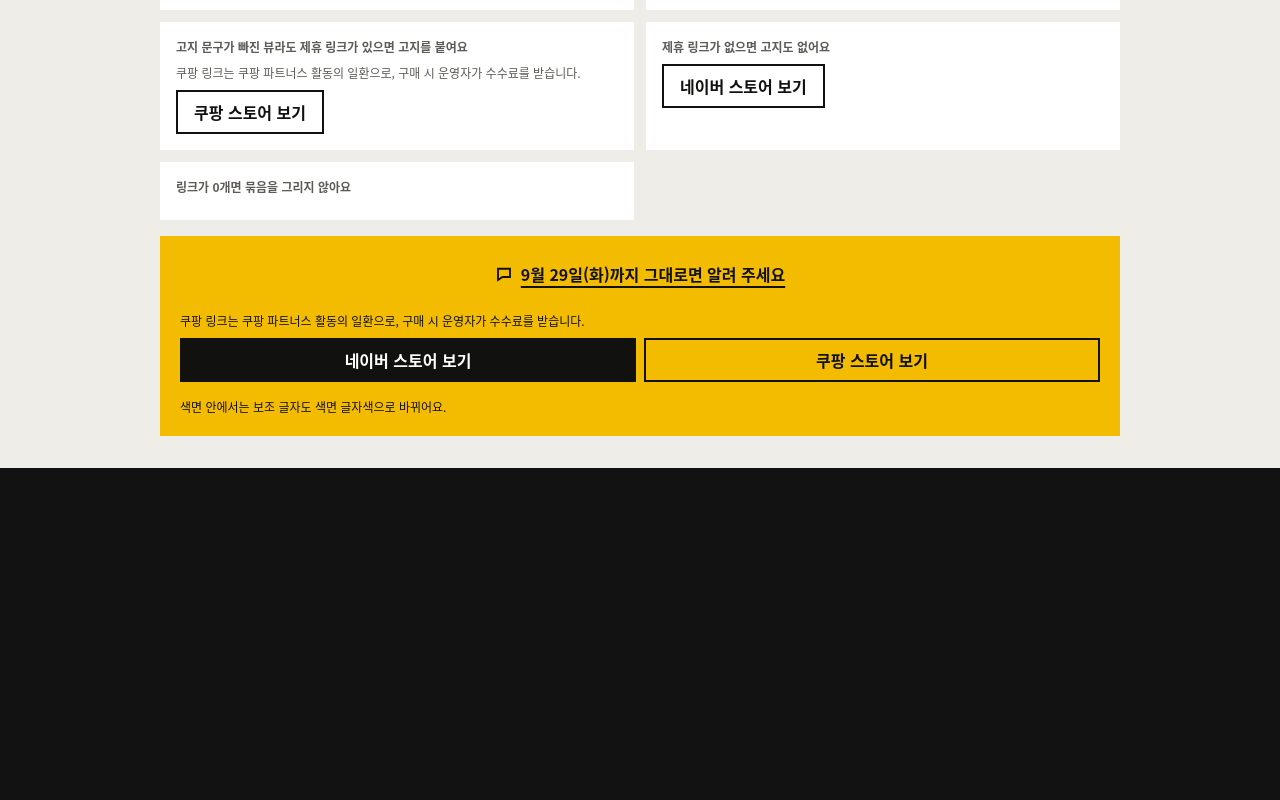
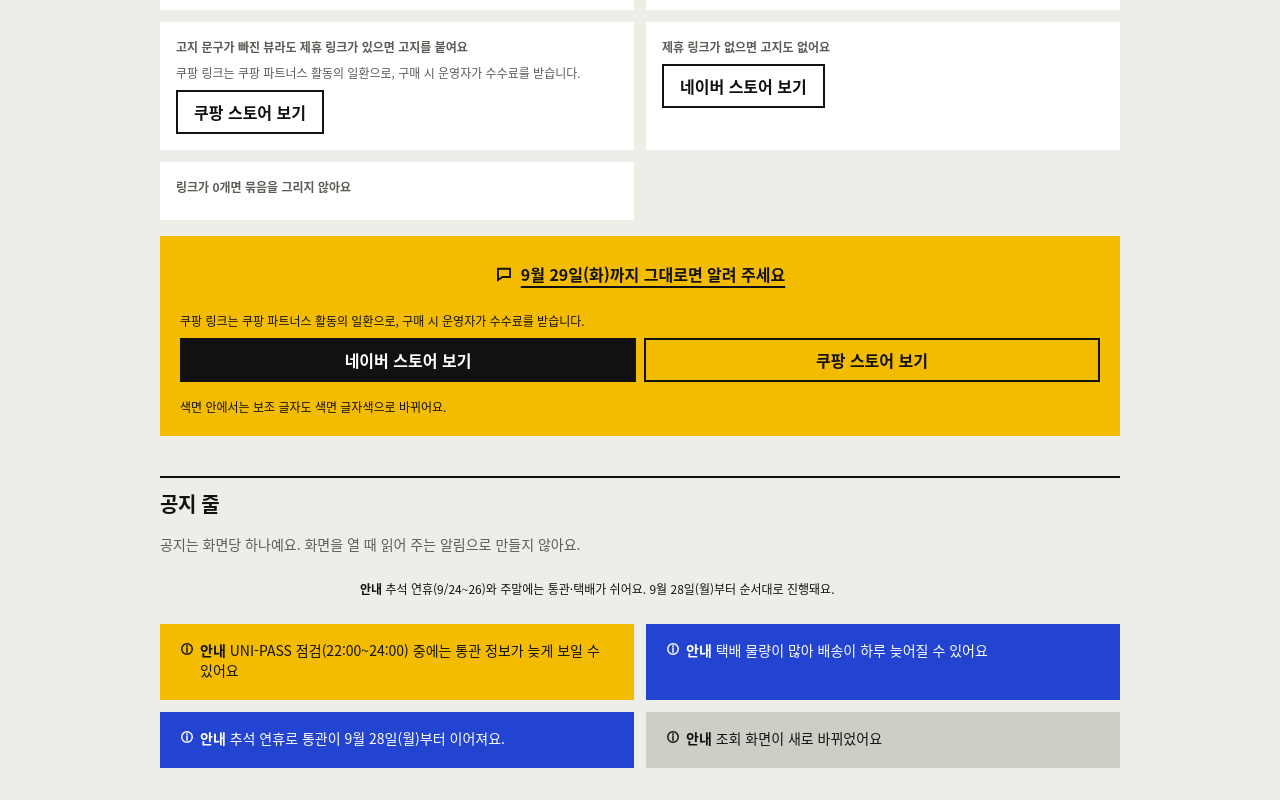
Before and after one commit to Ddomongs/tracking-tipoasis, a Next.js app: page /internal/ui-kit in a window 1280 px wide. Shown: the part 5348-6148 px from the top of the page. Before the commit the page ends 5816 px from the top, so only its background shows below. Built offline with nearby package versions, Linux system fonts and the light colour scheme.

Commit message:
feat: add NoticeBanner and the one-shot field paint motion

```diff
--- a/app/(internal)/internal/ui-kit/page.tsx
+++ b/app/(internal)/internal/ui-kit/page.tsx
@@ -1,6 +1,7 @@
 import type { Metadata } from "next";
 import { AffiliateLinkGroup } from "@/components/primitives/AffiliateLinkGroup";
 import { Button } from "@/components/primitives/Button";
+import { NoticeBanner } from "@/components/primitives/NoticeBanner";
 import { TalkLink } from "@/components/primitives/TalkLink";
 import { NumberBar } from "@/components/primitives/NumberBar";
 import { EtaDisplay } from "@/components/primitives/EtaDisplay";
@@ -13,6 +14,7 @@
   ActionWeight,
   EtaDate,
   EtaView,
+  NoticeView,
   NumberView,
   SpineView,
   StoreLinkView,
@@ -144,6 +146,7 @@
         <EtaSection />
         <NumberBarSection />
         <LinkSection />
+        <NoticeSection />
       </div>
     </main>
   );
@@ -481,3 +484,38 @@
     </Section>
   );
 }
+
+const HOME_NOTICE: NoticeView = {
+  id: "demo-chuseok-home",
+  kind: "holiday",
+  title: "추석 연휴 안내",
+  body: "추석 연휴(9/24~26)와 주말에는 통관·택배가 쉬어요. 9월 28일(월)부터 순서대로 진행돼요."
+};
+
+const INLINE_NOTICES: ReadonlyArray<{ readonly tone: Tone; readonly notice: NoticeView }> = [
+  {
+    tone: "attention",
+    notice: { id: "demo-outage", kind: "outage", title: "통관 조회 점검", body: "UNI-PASS 점검(22:00~24:00) 중에는 통관 정보가 늦게 보일 수 있어요" }
+  },
+  { tone: "progress", notice: { id: "demo-delay", kind: "delay", title: "배송 지연", body: "택배 물량이 많아 배송이 하루 늦어질 수 있어요" } },
+  { tone: "progress", notice: { id: "demo-holiday", kind: "holiday", title: "추석 연휴", body: "추석 연휴로 통관이 9월 28일(월)부터 이어져요." } },
+  { tone: "waiting", notice: { id: "demo-info", kind: "info", title: "화면 안내", body: "조회 화면이 새로 바뀌었어요" } }
+];
+
+function NoticeSection(): React.JSX.Element {
+  return (
+    <Section id="notices" title="공지 줄">
+      <p className="m-0 text-tt-sm text-tt-muted">공지는 화면당 하나예요. 화면을 열 때 읽어 주는 알림으로 만들지 않아요.</p>
+      <div data-demo="notice-banner" className="-mx-4 sm:mx-0">
+        <NoticeBanner notice={HOME_NOTICE} variant="banner" />
+      </div>
+      <div className="grid gap-3 sm:grid-cols-2">
+        {INLINE_NOTICES.map((item) => (
+          <Field key={item.notice.id} tone={item.tone} demo={`notice-inline-${item.notice.kind}`}>
+            <NoticeBanner notice={item.notice} variant="inline" />
+          </Field>
+        ))}
+      </div>
+    </Section>
+  );
+}
--- a/app/styles/tokens.css
+++ b/app/styles/tokens.css
@@ -332,3 +332,15 @@
 [data-slot="status-head"] .text-tt-muted {
   color: var(--field-fg);
 }
+
+
+/* ---------- 한 번만 움직이는 모션 ----------
+ * 결과가 오면 색면이 한 번 칠해지고(--tt-motion-base, 200ms) 척추의 지금 칸이 한 번 자랍니다(journey 절의 tt-grow, 250ms).
+ * framer-motion 의 결과 등장 모션(opacity·y 이동)을 대신합니다. opacity:0 으로 시작하지 않고, 무한 반복이 없고,
+ * 줄인 모션이면 토큰이 0ms 가 되어 바로 끝납니다. */
+[data-slot="status-head"] {
+  animation: tt-paint var(--tt-motion-base) var(--tt-ease) 1;
+}
+@keyframes tt-paint {
+  from { background-color: var(--tt-ground); }
+}
--- /dev/null
+++ b/components/primitives/NoticeBanner.tsx
@@ -0,0 +1,60 @@
+import type { NoticeView } from "@/lib/tracking/types";
+
+const NOTICE_LEAD = "안내";
+
+function NoticeIcon(): React.JSX.Element {
+  return (
+    <svg
+      aria-hidden="true"
+      focusable="false"
+      width="1em"
+      height="1em"
+      viewBox="0 0 24 24"
+      fill="none"
+      stroke="currentColor"
+      strokeWidth={2.5}
+      strokeLinecap="square"
+      strokeLinejoin="miter"
+      className="mt-0.5 shrink-0"
+    >
+      <circle cx="12" cy="12" r="9" />
+      <path d="M12 11v6" />
+      <path d="M12 7v1" />
+    </svg>
+  );
+}
+
+/**
+ * Notice line. "banner": the home strip under the header (ground, 12px, about two lines).
+ * "inline": the '안내' line inside the status card; it inherits the field's text color.
+ * Never a live region — notices are not announced on page load. Shows '안내' + body; `title` is for CS replies
+ * and the internal notices tab.
+ */
+export function NoticeBanner({ notice, variant }: { readonly notice: NoticeView; readonly variant: "banner" | "inline" }): React.JSX.Element {
+  if (variant === "banner") {
+    return (
+      <aside
+        aria-label={NOTICE_LEAD}
+        data-notice-kind={notice.kind}
+        data-notice-variant="banner"
+        className="bg-tt-ground px-[var(--tt-gutter)] py-2.5 text-tt-ink"
+      >
+        <p className="m-0 mx-auto max-w-[var(--tt-column)] text-tt-xs font-medium [word-break:keep-all]">
+          <strong className="font-black">{NOTICE_LEAD}</strong> {notice.body}
+        </p>
+      </aside>
+    );
+  }
+  return (
+    <p
+      data-notice-kind={notice.kind}
+      data-notice-variant="inline"
+      className="m-0 flex items-start gap-1.5 text-tt-sm font-medium [word-break:keep-all]"
+    >
+      <NoticeIcon />
+      <span>
+        <strong className="font-black">{NOTICE_LEAD}</strong> {notice.body}
+      </span>
+    </p>
+  );
+}
```
Also changed, not shown: 1 other file (tests, documents, lock files or other folders).
